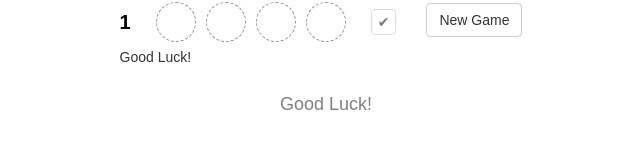
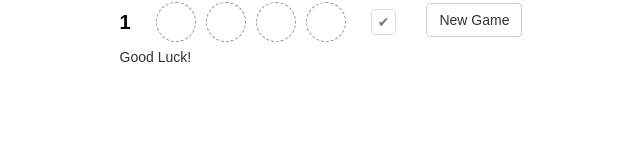
Before and after one commit to likealonso/react-mastermind, a React (Create React App) app: page / in a window 1280 px wide. Shown: the part 391-540 px from the top of the page, without its empty margins (314-954 px from the left). Built offline with nearby package versions, Linux system fonts and the light colour scheme.

Commit message:
refactoring

```diff
--- a/src/pages/App/App.js
+++ b/src/pages/App/App.js
@@ -60,12 +60,6 @@ class App extends Component {
 
   genCode(size) {
     return new Array(size).fill().map(dummy => Math.floor(Math.random() * size));
-  }
-
-  getWinTries() {
-    // if winner, return num guesses, otherwise 0 (no winner)
-    let lastGuess = this.state.guesses.length - 1;
-    return this.state.code.join() === this.state.guesses[lastGuess].code.join() ? lastGuess + 1 : 0;
   }
 
   /*---------- Callback Methods ----------*/
@@ -161,7 +155,7 @@ class App extends Component {
 
   render() {
     console.log('render')
-    let winTries = this.getWinTries();
+
     return (
       <div className="App">
         <header style={headFootStyle}>R E A C T &nbsp;&nbsp; M A S T E R M I N D</header>
@@ -194,7 +188,7 @@ class App extends Component {
             </Switch>
           </BrowserRouter>
         </div>
-        <footer style={headFootStyle}>{(winTries ? `You Won in ${winTries} Guesses!` : 'Good Luck!')}</footer>
+
       </div>
     );
   }
```
